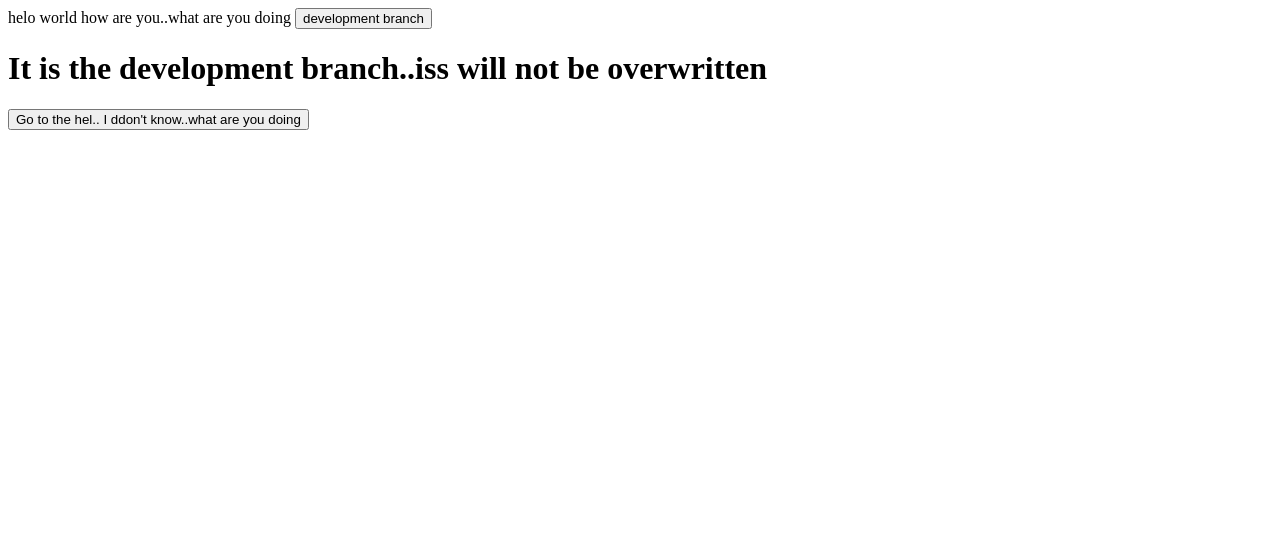
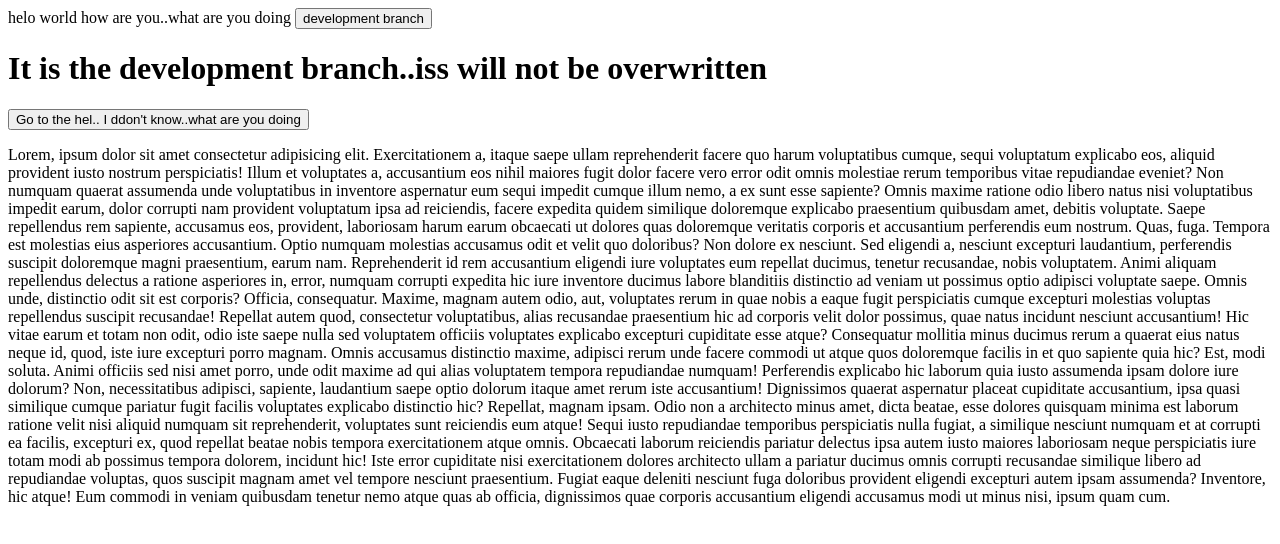
Before and after one commit to Javeriach/Javeriach, a plain HTML site: page index.html in a window 1280 px wide. Drawn offline with Linux system fonts and the light colour scheme.

Commit message:
add lorem

```diff
--- /dev/null
+++ b/app.js
@@ -0,0 +1,4 @@
+console.log('Hell javeria..how are you doing...are you okax');
+console.log(
+  "I hope you are ding well and I don't know what are you doing today"
+);
--- a/index.html
+++ b/index.html
@@ -11,6 +11,64 @@
     <h1>It is the development branch..iss will not be overwritten</h1>
     <div>
       <button>Go to the hel.. I ddon't know..what are you doing</button>
+      <p>
+        Lorem, ipsum dolor sit amet consectetur adipisicing elit. Exercitationem
+        a, itaque saepe ullam reprehenderit facere quo harum voluptatibus
+        cumque, sequi voluptatum explicabo eos, aliquid provident iusto nostrum
+        perspiciatis! Illum et voluptates a, accusantium eos nihil maiores fugit
+        dolor facere vero error odit omnis molestiae rerum temporibus vitae
+        repudiandae eveniet? Non numquam quaerat assumenda unde voluptatibus in
+        inventore aspernatur eum sequi impedit cumque illum nemo, a ex sunt esse
+        sapiente? Omnis maxime ratione odio libero natus nisi voluptatibus
+        impedit earum, dolor corrupti nam provident voluptatum ipsa ad
+        reiciendis, facere expedita quidem similique doloremque explicabo
+        praesentium quibusdam amet, debitis voluptate. Saepe repellendus rem
+        sapiente, accusamus eos, provident, laboriosam harum earum obcaecati ut
+        dolores quas doloremque veritatis corporis et accusantium perferendis
+        eum nostrum. Quas, fuga. Tempora est molestias eius asperiores
+        accusantium. Optio numquam molestias accusamus odit et velit quo
+        doloribus? Non dolore ex nesciunt. Sed eligendi a, nesciunt excepturi
+        laudantium, perferendis suscipit doloremque magni praesentium, earum
+        nam. Reprehenderit id rem accusantium eligendi iure voluptates eum
+        repellat ducimus, tenetur recusandae, nobis voluptatem. Animi aliquam
+        repellendus delectus a ratione asperiores in, error, numquam corrupti
+        expedita hic iure inventore ducimus labore blanditiis distinctio ad
+        veniam ut possimus optio adipisci voluptate saepe. Omnis unde,
+        distinctio odit sit est corporis? Officia, consequatur. Maxime, magnam
+        autem odio, aut, voluptates rerum in quae nobis a eaque fugit
+        perspiciatis cumque excepturi molestias voluptas repellendus suscipit
+        recusandae! Repellat autem quod, consectetur voluptatibus, alias
+        recusandae praesentium hic ad corporis velit dolor possimus, quae natus
+        incidunt nesciunt accusantium! Hic vitae earum et totam non odit, odio
+        iste saepe nulla sed voluptatem officiis voluptates explicabo excepturi
+        cupiditate esse atque? Consequatur mollitia minus ducimus rerum a
+        quaerat eius natus neque id, quod, iste iure excepturi porro magnam.
+        Omnis accusamus distinctio maxime, adipisci rerum unde facere commodi ut
+        atque quos doloremque facilis in et quo sapiente quia hic? Est, modi
+        soluta. Animi officiis sed nisi amet porro, unde odit maxime ad qui
+        alias voluptatem tempora repudiandae numquam! Perferendis explicabo hic
+        laborum quia iusto assumenda ipsam dolore iure dolorum? Non,
+        necessitatibus adipisci, sapiente, laudantium saepe optio dolorum itaque
+        amet rerum iste accusantium! Dignissimos quaerat aspernatur placeat
+        cupiditate accusantium, ipsa quasi similique cumque pariatur fugit
+        facilis voluptates explicabo distinctio hic? Repellat, magnam ipsam.
+        Odio non a architecto minus amet, dicta beatae, esse dolores quisquam
+        minima est laborum ratione velit nisi aliquid numquam sit reprehenderit,
+        voluptates sunt reiciendis eum atque! Sequi iusto repudiandae temporibus
+        perspiciatis nulla fugiat, a similique nesciunt numquam et at corrupti
+        ea facilis, excepturi ex, quod repellat beatae nobis tempora
+        exercitationem atque omnis. Obcaecati laborum reiciendis pariatur
+        delectus ipsa autem iusto maiores laboriosam neque perspiciatis iure
+        totam modi ab possimus tempora dolorem, incidunt hic! Iste error
+        cupiditate nisi exercitationem dolores architecto ullam a pariatur
+        ducimus omnis corrupti recusandae similique libero ad repudiandae
+        voluptas, quos suscipit magnam amet vel tempore nesciunt praesentium.
+        Fugiat eaque deleniti nesciunt fuga doloribus provident eligendi
+        excepturi autem ipsam assumenda? Inventore, hic atque! Eum commodi in
+        veniam quibusdam tenetur nemo atque quas ab officia, dignissimos quae
+        corporis accusantium eligendi accusamus modi ut minus nisi, ipsum quam
+        cum.
+      </p>
     </div>
   </body>
 </html>
```
Also changed, not shown: 1 other file.
